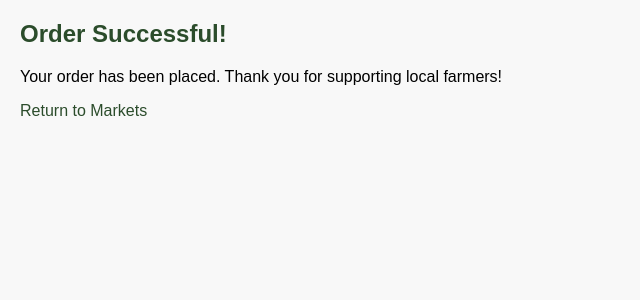
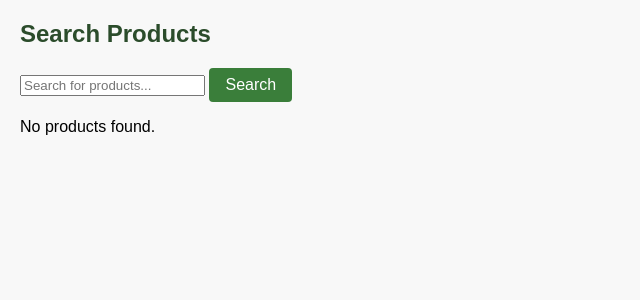
Before and after one commit to siraj013/Final-Project-MN-MarketLink, a Flask app: page /order-success in a window 1280 px wide. Shown: the part 68-368 px from the top of the page, without its empty margins (0-640 px from the left). Run offline with Flask 3, Linux system fonts and the light colour scheme.

Commit message:
Update order_success.html

```diff
--- a/templates/order_success.html
+++ b/templates/order_success.html
@@ -1,7 +1,7 @@
 <!DOCTYPE html>
 <html>
 <head>
-    <title>Order Successful</title>
+    <title>Search Products</title>
     <link rel="stylesheet" href="/static/style.css">
 </head>
 <body>
@@ -14,10 +14,26 @@
     </nav>
 </header>
 
-<h2>Order Successful!</h2>
-<p>Your order has been placed. Thank you for supporting local farmers!</p>
+<h2>Search Products</h2>
 
-<a href="/markets">Return to Markets</a>
+<form method="GET">
+    <input name="q" value="{{ q }}" placeholder="Search for products...">
+    <button>Search</button>
+</form>
+
+{% if results %}
+<h3>Results:</h3>
+{% for r in results %}
+<div class="product-card">
+    <h3>{{ r.product_name }}</h3>
+    <p>Price: ${{ r.price }}</p>
+    <p>Vendor: {{ r.vendor_name }}</p>
+    <p>Market: {{ r.market_name }}</p>
+</div>
+{% endfor %}
+{% else %}
+<p>No products found.</p>
+{% endif %}
 
 </body>
 </html>
```
